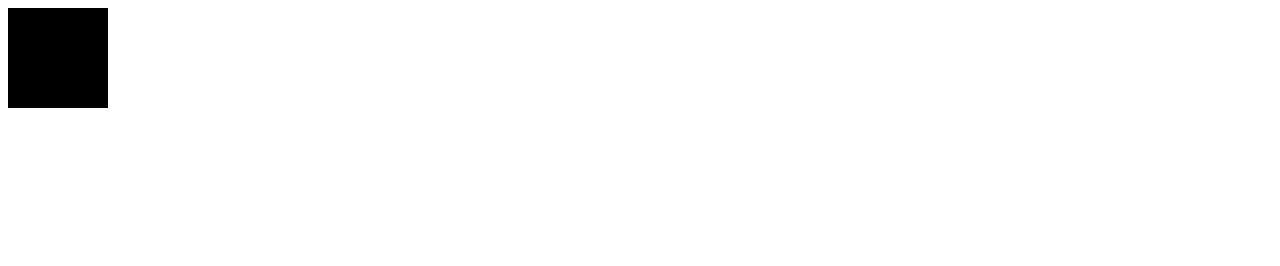
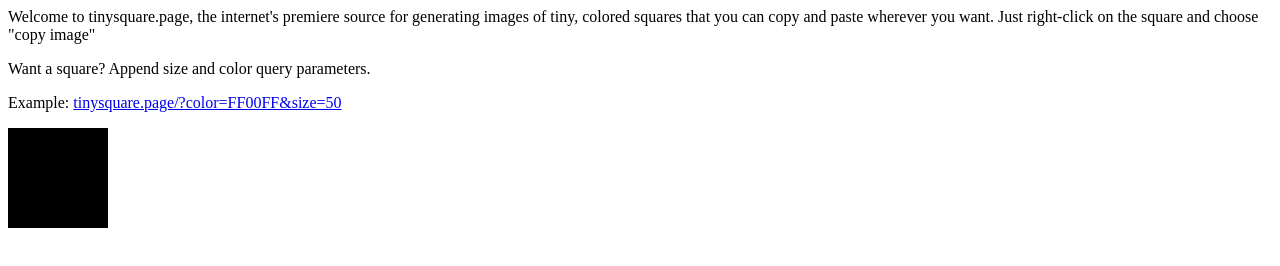
Before and after one commit to coreyhaines/tinysquare, a plain HTML site: page index.html in a window 1280 px wide. Drawn offline with Linux system fonts and the light colour scheme.

Commit message:
Add explanatory text

```diff
--- a/index.html
+++ b/index.html
@@ -31,6 +31,9 @@ function draw() {
   </script>
   </head>
   <body onload="draw();">
+    <p>Welcome to tinysquare.page, the internet's premiere source for generating images of tiny, colored squares that you can copy and paste wherever you want. Just right-click on the square and choose "copy image"</p>
+    <p>Want a square? Append size and color query parameters.</p>
+    <p>Example: <a href="tinysquare.page/?color=FF00FF&size=50">tinysquare.page/?color=FF00FF&size=50</a></p>
     <canvas id="canvas"></canvas>
   </body>
 </html>
```
